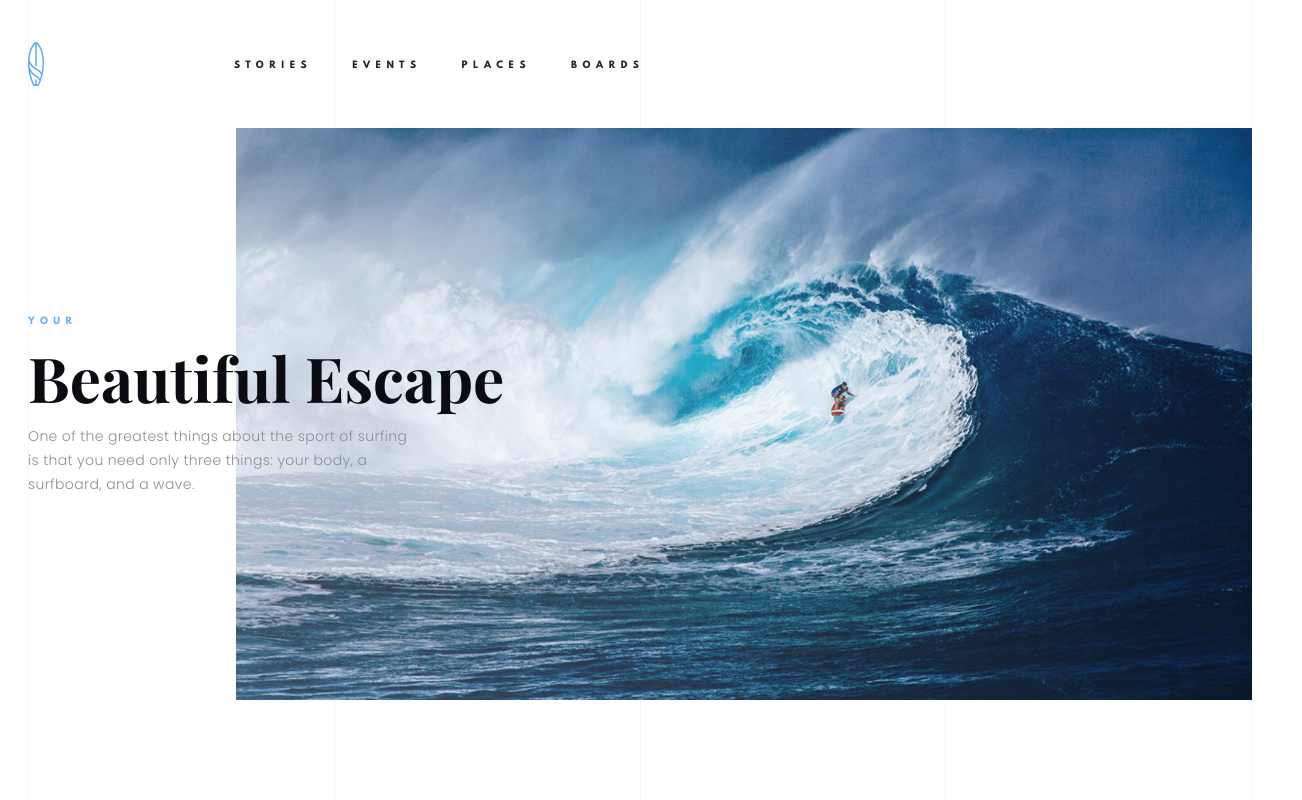
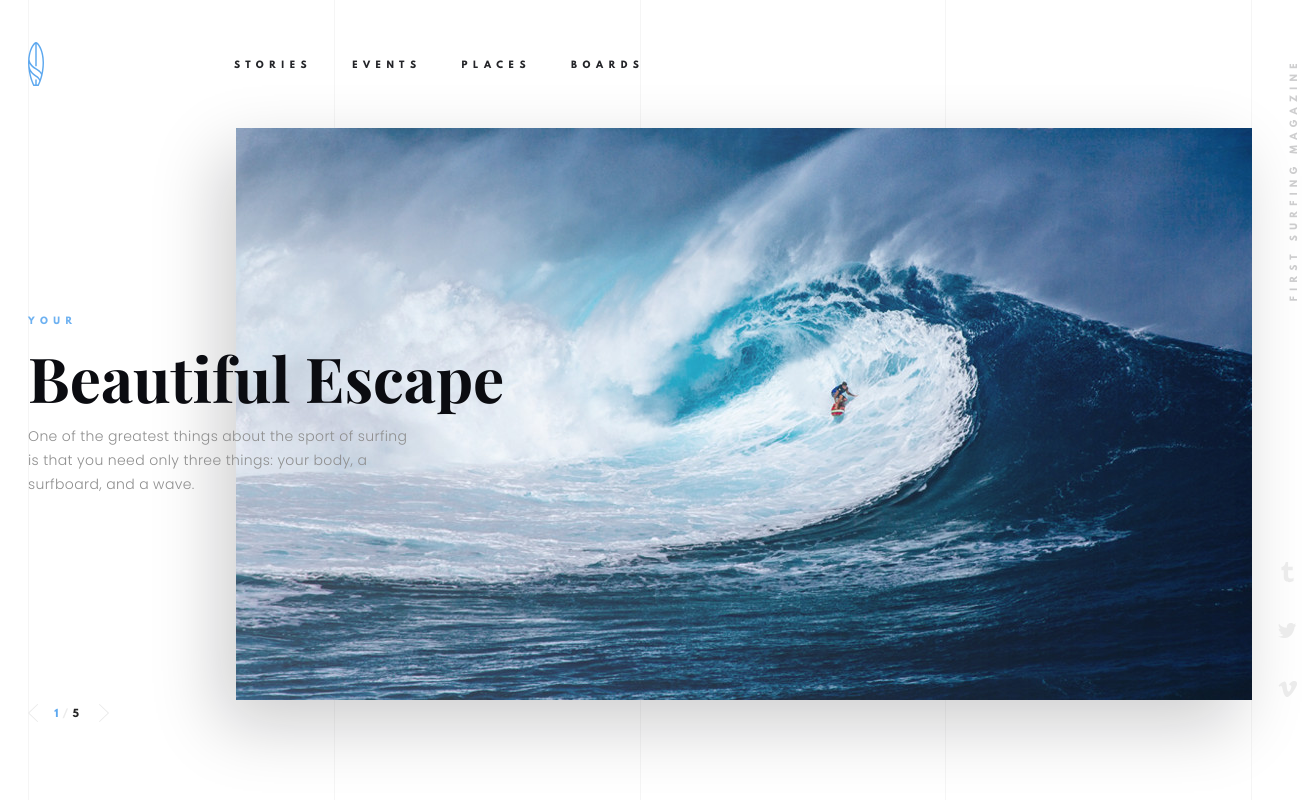
Before and after one commit to dmitrio291/Surfing, a website: page app/pug/index.pug in a window 1280 px wide. Shown: the whole page, 1302 px wide, since content can reach past the window. Drawn offline with nearby package versions, Linux system fonts and the light colour scheme; files that its build step writes are made by us from their sources; files whose address does not match are found by name.

Commit message:
add slider block

```diff
--- /dev/null
+++ b/app/pug/blocks/header-slider.pug
@@ -0,0 +1,20 @@
+.slide-wrapper
+  <!-- slides -->
+  .slide-item
+    .slide-item__desc
+      h2.slide-item__heading
+        span Your
+        span Beautiful Escape
+      .slide-item__text
+        p One of the greatest things about the sport of surfing is that you need only three things: your body, a surfboard, and a wave.
+    .slide-item__img.slide-item__img--bg-1
+  <!-- slides controls -->
+  .slide-controls
+    a(class="slide-controls__left" href="#")
+      img(src="img/controls/header-slider-left.svg", alt="Left")
+    .slide-controls-number
+      span.slide-controls-number__active 1
+      span.slide-controls-number__from /
+      span.slide-controls-number__total 5
+    a(class="slide-controls__right" href="#")
+      img(src="img/controls/header-slider-right.svg", alt="Right")
--- /dev/null
+++ b/app/pug/blocks/header-social.pug
@@ -0,0 +1,6 @@
+.header-social
+  - let socials = ['img/socials/social-tumblr.svg', 'img/socials/social-twitter.svg', 'img/socials/social-vimeo.svg']
+  - let socialName = ['Thumbler', 'Twitter', 'Vimeo']
+  each icon, index in socials
+    a(href="#" class="header-social__item")
+      img(src=icon alt=socialName[index])
--- /dev/null
+++ b/app/pug/blocks/header.pug
@@ -0,0 +1,6 @@
+header.container.relative
+  include navigation
+  include header-slider
+  .site-desc
+    .site-desc__content First&nbsp;Surfing&nbsp;Magazine
+  include header-social
--- a/app/pug/blocks/slide-item.pug
+++ /dev/null
@@ -1,8 +0,0 @@
-.slide-item
-  .slide-item__desc
-    h2.slide-item__heading
-      span Your
-      div Beautiful Escape
-    .slide-item__text
-      p One of the greatest things about the sport of surfing is that you need only three things: your body, a surfboard, and a wave.
-  .slide-item__img.slide-item__img--bg-1
--- a/app/pug/index.pug
+++ b/app/pug/index.pug
@@ -8,6 +8,4 @@
     link(rel="stylesheet", href="css/main.min.css")
     link(rel="stylesheet", href="https://fonts.googleapis.com/css?family=Fira+Sans|Playfair+Display:400,700|Poppins:300&amp;subset=cyrillic-ext")
   body
-    .container
-      include blocks/navigation
-      include blocks/slide-item
+    include blocks/header
--- a/app/sass/blocks/base.scss
+++ b/app/sass/blocks/base.scss
@@ -10,6 +10,8 @@
   width: 1224px;
   margin-left: auto;
   margin-right: auto;
-  // height: 100px;
-  // background-color: #2156c2;
 }
+
+.relative {
+  position: relative;
+}
--- a/app/sass/blocks/header-slider.scss
+++ b/app/sass/blocks/header-slider.scss
@@ -1,3 +1,7 @@
+.slide-wrapper {
+  position: relative;
+}
+
 .slide-item {
   display: flex;
   justify-content: flex-end;
@@ -19,7 +23,7 @@
   font-weight: 700;
   line-height: 64px;
   margin-bottom: 14px;
-  span {
+  span:first-child {
     display: block;
     color: rgba(93, 168, 239, 0.9);
     font-family: 'League-Spartan', sans-serif;
@@ -51,8 +55,49 @@
   background-repeat: no-repeat;
   background-position: center;
   background-size: cover;
+  box-shadow: -16px 25px 65px rgba(11, 12, 17, 0.2);
 }
 
 .slide-item__img--bg-1 {
   background-image: url('../img/img/img-header.jpg');
 }
+
+.slide-controls {
+  position: absolute;
+  width: 81px;
+  display: flex;
+  justify-content: space-between;
+  align-items: center;
+}
+
+.slide-controls__left {
+
+}
+
+.slide-controls-number {
+  font-family: 'League-Spartan', sans-serif;
+  font-size: 10px;
+  font-weight: 700;
+  line-height: 1;
+  letter-spacing: 4px;
+  text-transform: uppercase;
+  display: flex;
+  align-items: center;
+  margin-top: 5px;
+}
+
+.slide-controls-number__active {
+  color: #5da8ef;
+}
+
+.slide-controls-number__from  {
+  color: #ebebeb;
+}
+
+.slide-controls-number__total {
+  color: #262626;
+}
+
+.slide-controls__right {
+
+}
--- /dev/null
+++ b/app/sass/blocks/header-social.scss
@@ -0,0 +1,18 @@
+.header-social {
+  width: 20px;
+  position: absolute;
+  right: -45px;
+  bottom: 0;
+  display: flex;
+  flex-direction: column;
+  justify-content: flex-end;
+  align-items: center;
+}
+
+.header-social__item {
+  margin-bottom: 34px;
+
+  &:last-child {
+    margin-bottom: 0;
+  }
+}
--- /dev/null
+++ b/app/sass/blocks/header.scss
@@ -0,0 +1,25 @@
+@import "navigation";
+@import "header-slider";
+.site-desc {
+  width: 12px;
+  height: 12px;
+  position: absolute;
+  top: 58px;
+  right: -50px;
+}
+
+.site-desc__content {
+  color: rgba(11, 12, 17, 0.2);
+  font-family: 'League-Spartan', sans-serif;
+  font-size: 9px;
+  font-weight: 700;
+  line-height: 1;
+  text-transform: uppercase;
+  letter-spacing: 5.4px;
+  transform: rotate(-90deg) translate(-100%, 0);
+  position: absolute;
+  left: 0;
+  top: 0;
+  transform-origin: left top;
+}
+@import "header-social";
--- a/app/sass/main.scss
+++ b/app/sass/main.scss
@@ -1,9 +1,4 @@
 @import "blocks/reboot.scss";
 @import "fonts/league-spartan";
 @import "blocks/base";
-@import "blocks/navigation";
-@import "blocks/header-slider";
-
-// font-family: 'Fira Sans', sans-serif;
-// font-family: 'Playfair Display', serif;
-// font-family: 'Poppins', sans-serif;
+@import "blocks/header";
--- a/package.json
+++ b/package.json
@@ -24,6 +24,7 @@
     "gulp-clean-css": "^4.0.0",
     "gulp-concat": "^2.6.1",
     "gulp-group-css-media-queries": "^1.2.2",
+    "gulp-html-beautify": "^1.0.1",
     "gulp-if": "^2.0.2",
     "gulp-newer": "^1.4.0",
     "gulp-pug": "^4.0.1",
```
Also changed, not shown: gulpfile.js (+32 -14 lines), app/pug/blocks/navigation.pug (line endings or trailing spaces).
